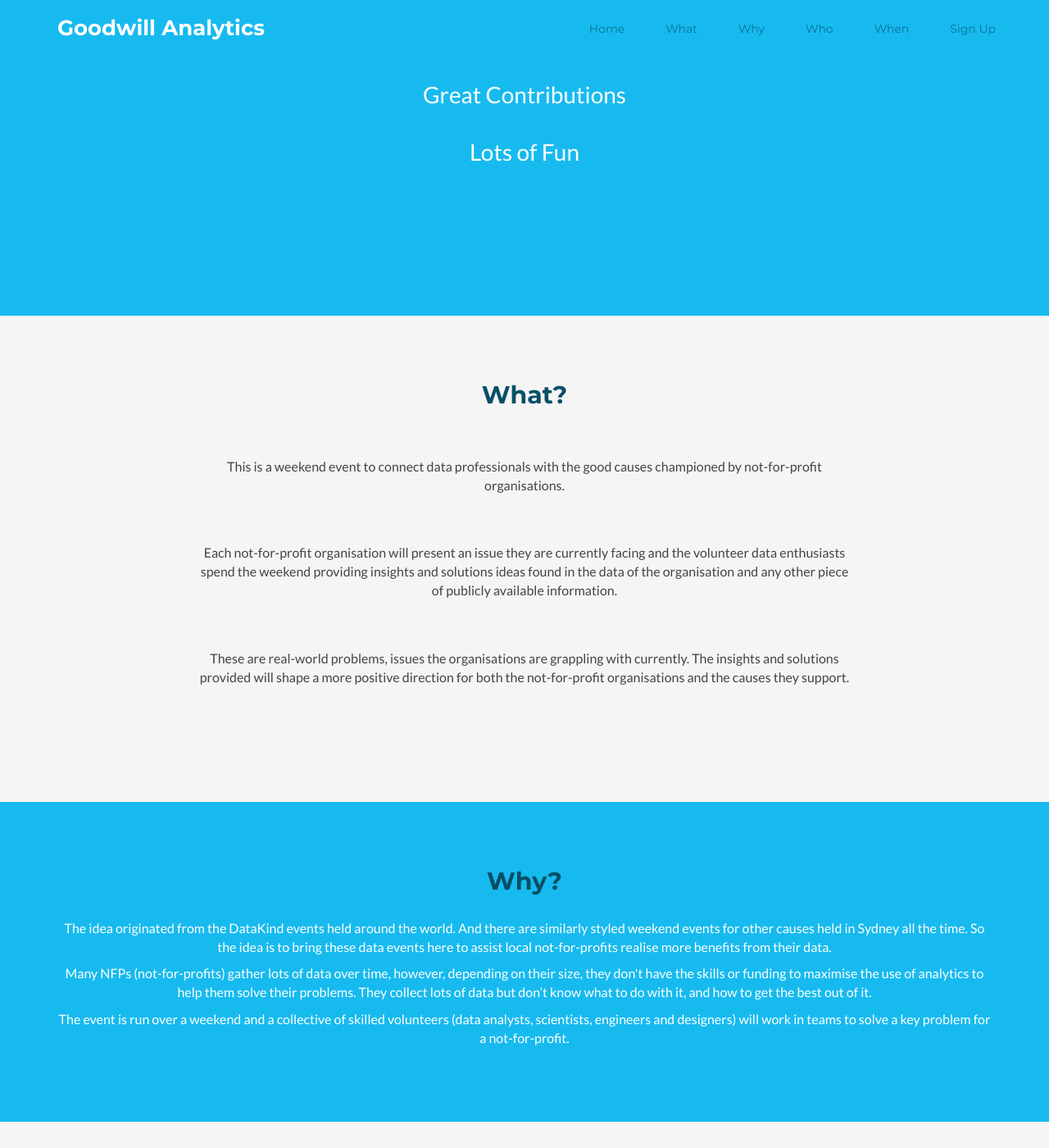
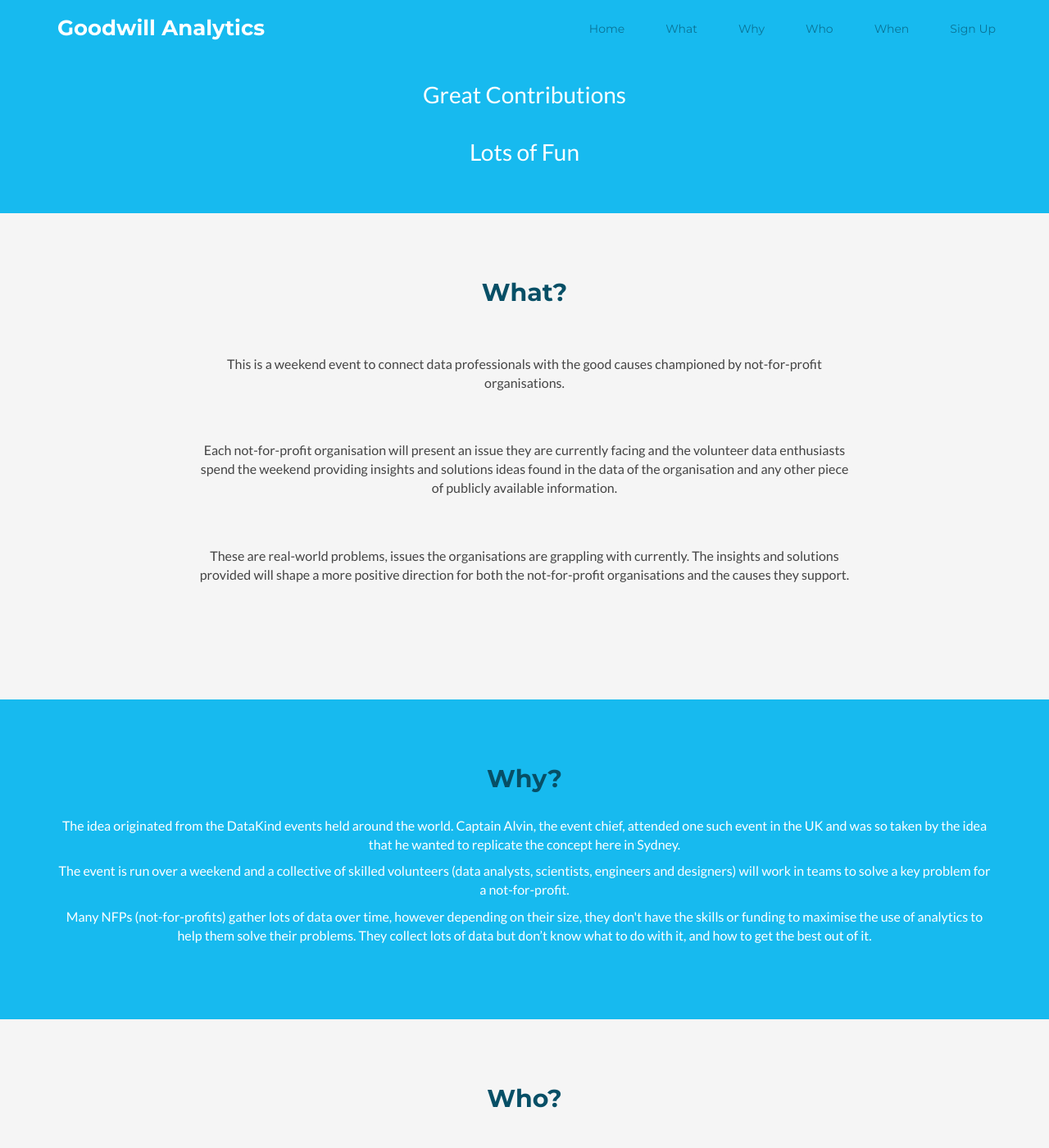
Before and after one commit to goodwillanalytics/goodwillanalytics.github.io, a Jekyll site: the page built from index.html, in a window 1280 px wide and 1400 px high, scrolled down 383 px. Shown: the whole window at 82% size. Built offline with Jekyll 4.4.1, drawn with Linux system fonts in a browser that asks for light colours.

Commit message:
style changes

```diff
--- a/_includes/when.html
+++ b/_includes/when.html
@@ -2,15 +2,16 @@
     <section id="when" class="features section">
         <div class="container text-center">
 		<h2 class="title text-center">When?</h2>
-		<h3 class="sub-title text-center">Weekend</h3>
+		<h3 class="text-center">Weekend</h3>
 		<p class="text-center">26-28 February 2016</p>
-		<h3 class="sub-title text-center">Program</h3>
+		<h3 class="text-center">Program</h3>
+		<h4 class="text-center">Friday</h4>
 		<p class="text-highlight">Friday 26 - 6pm</p>
 		<p class="text-center">Refreshments - Mingle with Volunteers</p>
 		<p class="text-highlight">Friday 26 - 6:30pm</p>
 		<p class="text-center">Event Introduction</p>
 		<p class="text-center">NPO Introduction / Brief</p>
-		<p/>
+		<h4 class="text-center">Saturday</h4>
 		<p class="text-highlight">Saturday - 9am</p>
 		<p class="text-center">NPO Presentations</p>
 		<p class="text-highlight">Saturday - 9:30am</p>
@@ -25,7 +26,7 @@
 		<p class="text-highlight">Saturday - 3:30pm</p>
 		<p class="text-center">Final Push for the Day</p>
 		<p class="text-highlight">Saturday - 6pm</p>
-		<p/>
+		<h4 class="text-center">Sunday</h4>
 		<p class="text-highlight">Sunday - 9am</p>
 		<p class="text-center">Dive Into It Again - Fully Refreshed</p>
 		<p class="text-highlight">Sunday - 11am</p>
--- a/_includes/who.html
+++ b/_includes/who.html
@@ -2,26 +2,26 @@
     <section id="who" class="license section">
         <div class="container">
 			<h2 class="title text-center">Who?</h2>
-			<h3 class="sub-title">Not-For-Profits</h3>
+			<h3 class="sub-title text-center">Not-For-Profits</h3>
 			<div class="license-inner">
 				<p>These are the good causes of the event.</p>
 				<p>They are organisations that are set up to put all profits into furthering their cause. They support under privileged people and communities. They help research diseases we want cures for. They fight for animal rights. They campaign for preserving the pristine nature areas of the planet.</p>
 				<p>Prior to the event the Not-For-Profits will identify a number of problems they are facing. Then a high-level assessment will be done to see which of the problems they have the data to further investigate and get some answers for. The biggest ticket problem with relevant data will be chosen for the event.</p>
 				<p>At the start of the event the organisations will present:
-					<ul>
+					<ul class="feature-list list-unstyled">
 						<li><i class="fa fa-check"></i> their cause, and</li>
 						<li><i class="fa fa-check"></i> the chosen problem, and</li>
 						<li><i class="fa fa-check"></i> the data they have brought to solve the problem.</li>
 					</ul>
 				</p>
 			</div>
-			<h3 class="sub-title">Volunteers</h3>
+			<h3 class="sub-title text-center">Volunteers</h3>
 			<div class="license-inner">
 				<p>The stars of the events. The number crunchers extraordinaire. The abstract and out-of-box thinkers. The pattern spotters. The insight finders.</p>
 				<p>After hearing the causes, the problems they are trying to solve and the data they have to work with you will be able to choose which cause you want to support for the weekend.</p>
 				<p>You will form teams with other like-minded individuals from the disciplines of data analysis, data science, software engineering, etc. and get to work on the problems the Not-For-Profit is trying to resolve.</p>
 			</div>
-			<h3 class="sub-title">Similar Event Success Stories</h3>
+			<h3 class="sub-title text-center">Similar Event Success Stories</h3>
 			<div class="license-inner">
 				<p><b>Place2Be</b><br>Is the leading children's mental health charity in the UK providing customized in-school support and expert training to improve the emotional wellbeing of pupils, families, teachers and school staff.</p>
 				<p>They attended the event to show that their support programs achieved positive results but did not have the data analytics capabilities in-house to quantify the results.</p>
--- a/_includes/why.html
+++ b/_includes/why.html
@@ -2,9 +2,9 @@
     <section id="why" class="features section">
         <div class="container">
             <h2 class="title text-center">Why?</h2>
-			<p class="intro text-center">The idea originated from the DataKind events held around the world. And there are similarly styled weekend events for other causes held in Sydney all the time. So the idea is to bring these data events here to assist local not-for-profits realise more benefits from their data.</p>
-			<p class="intro text-center">Many NFPs (not-for-profits) gather lots of data over time, however, depending on their size, they don't have the skills or funding to maximise the use of analytics to help them solve their problems. They collect lots of data but don’t know what to do with it, and how to get the best out of it.</p>
+			<p class="intro text-center">The idea originated from the DataKind events held around the world. Captain Alvin, the event chief, attended one such event in the UK and was so taken by the idea that he wanted to replicate the concept here in Sydney.</p>
 			<p class="intro text-center">The event is run over a weekend and a collective of skilled volunteers (data analysts, scientists, engineers and designers) will work in teams to solve a key problem for a not-for-profit.</p>
+			<p class="intro text-center">Many NFPs (not-for-profits) gather lots of data over time, however depending on their size, they don't have the skills or funding to maximise the use of analytics to help them solve their problems. They collect lots of data but don’t know what to do with it, and how to get the best out of it.</p>
 <!--
             <ul class="feature-list list-unstyled">
                 <li><i class="fa fa-check"></i> Fully responsive</li>
--- a/public/css/styles.css
+++ b/public/css/styles.css
@@ -184,7 +184,7 @@ pre code {
   background: #17baef;
   color: #fff;
   padding-top: 150px;
-  padding-bottom: 150px;
+  padding-bottom: 25px;
 }
 .promo .title {
   font-size: 98px;
```
